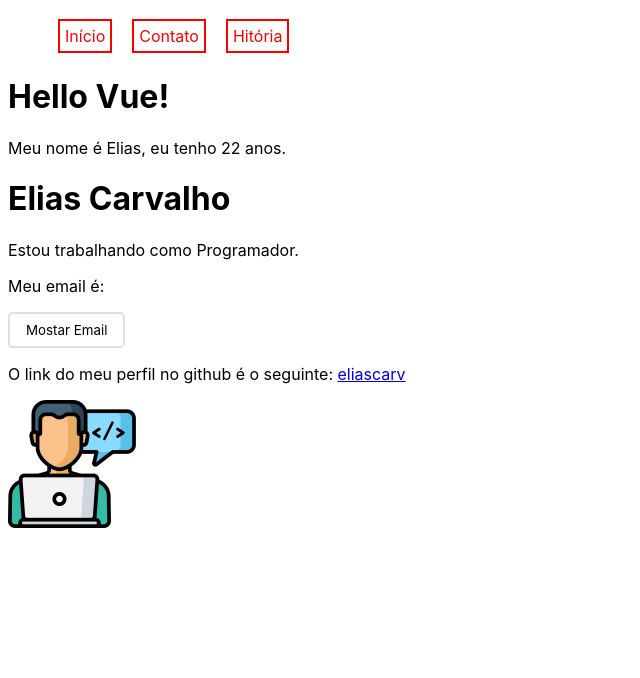
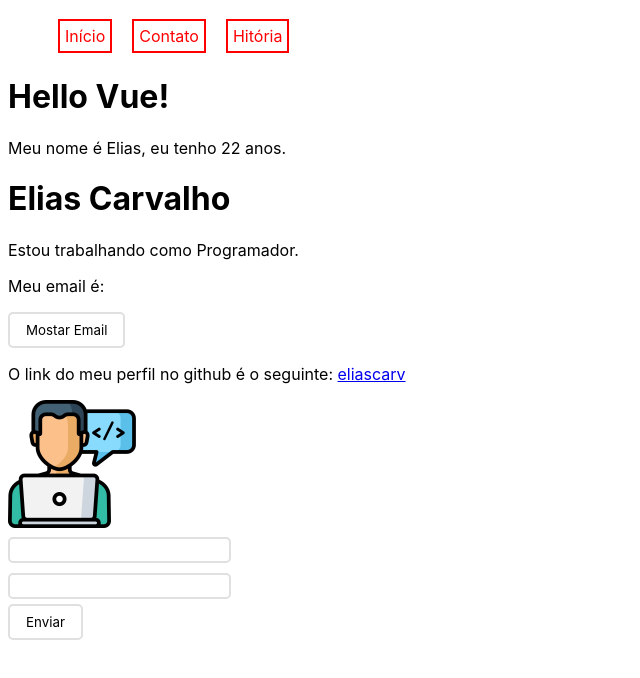
Before and after one commit to eliascarv/Aprendendo-VueJS, a Vue app: page / in a window 1280 px wide. Shown: the top 678 px of the page, without its empty margins (0-640 px from the left). Built offline with nearby package versions, Linux system fonts and the light colour scheme.

Commit message:
Formulario e eventos

```diff
--- /dev/null
+++ b/src/components/Formulario.vue
@@ -0,0 +1,62 @@
+<template>
+  <form @submit="enviarForm($event)">
+    <input type="text" v-model="nome"><br>
+    <input type="text" v-model="email"><br>
+    <button type="submit">Enviar</button>
+  </form>
+</template>
+
+<script>
+export default {
+  name: 'Formulario',
+  data() {
+    return {
+      nome: '',
+      email: ''
+    }
+  },
+  methods: {
+    enviarForm(evento) {
+      evento.preventDefault()
+
+      const nome = this.nome
+      const email = this.email
+
+      console.log('Form eviado')
+      console.log('O nome é ' + nome)
+      console.log('O email é ' + email)
+
+      // Ajax
+      // Salvar no DB
+    }
+  }
+}
+</script>
+
+<style scoped>
+input {
+  height: 20px;
+  margin-top: 5px;
+  margin-bottom: 5px;
+  border: solid rgba(0, 0, 0, 0.12) 2px;
+  border-radius: 5px;
+}
+
+button {
+  border: solid rgba(0, 0, 0, 0.12) 2px;
+  background-color: white;
+  height: 36px;
+  min-width: 64px;
+  border-radius: 5px;
+  padding-left: 16px;
+  padding-right: 16px;
+}
+
+/* button:hover {
+  background-color: rgba(0, 0, 0, 0.05);
+} */
+
+button:active {
+  background-color: rgba(0, 0, 0, 0.05);
+}
+</style>
--- a/src/components/Info.vue
+++ b/src/components/Info.vue
@@ -5,7 +5,8 @@
     <p>Meu email é: <span v-show="mostrar_email">{{ email }}</span></p>
     <button @click="showEmail">{{ texto_botao }}</button>
     <p>O link do meu perfil no github é o seguinte: <a v-bind:href="github">eliascarv</a></p>
-    <imagem />
+    <Imagem />
+    <Formulario />
   </div>
 </template>
 
@@ -15,11 +16,13 @@
 // Como forma abreviada também é possivel simplismente adicionar : antes do nome do atributo
 <script>
 import Imagem from './Imagem.vue'
+import Formulario from './Formulario.vue'
 
 export default {
   name: 'Info',
   components: {
-    Imagem
+    Imagem,
+    Formulario
   },
   data() {
     return {
```
